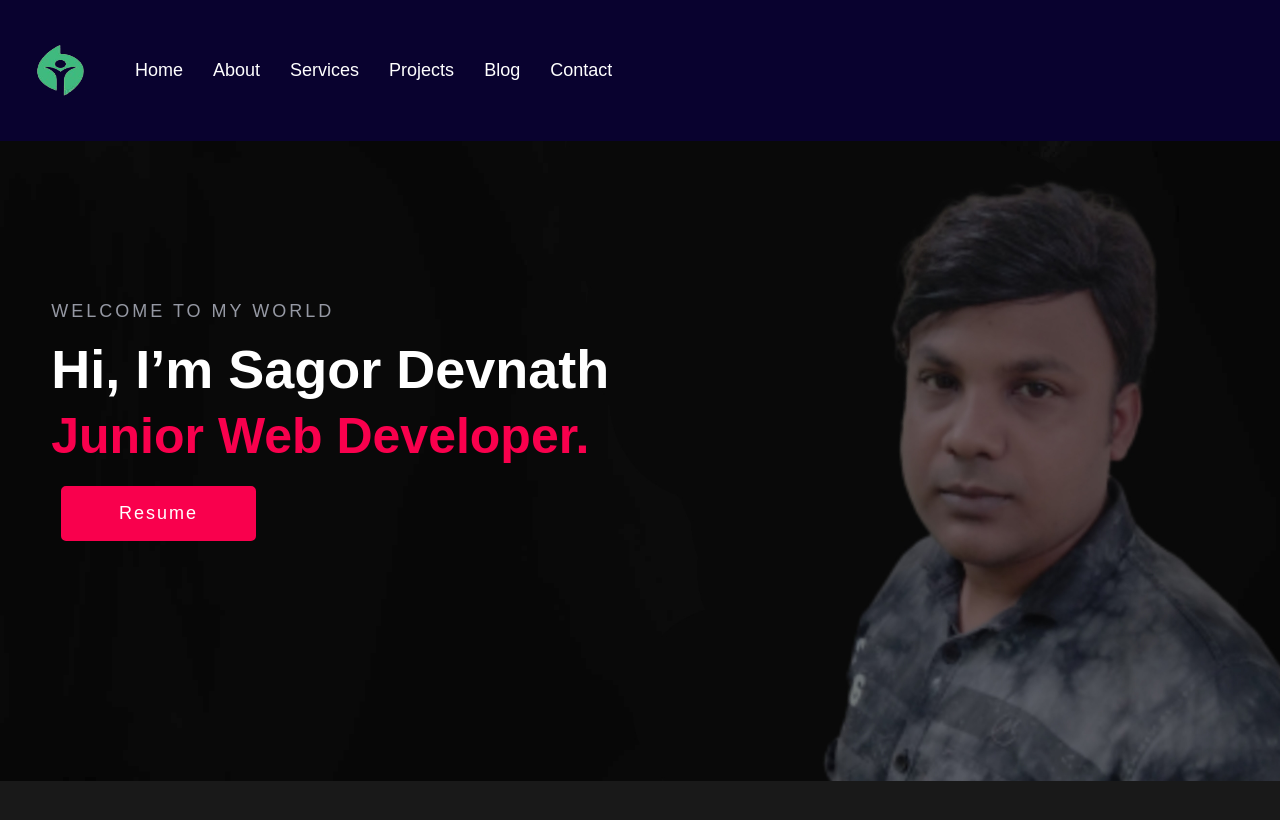
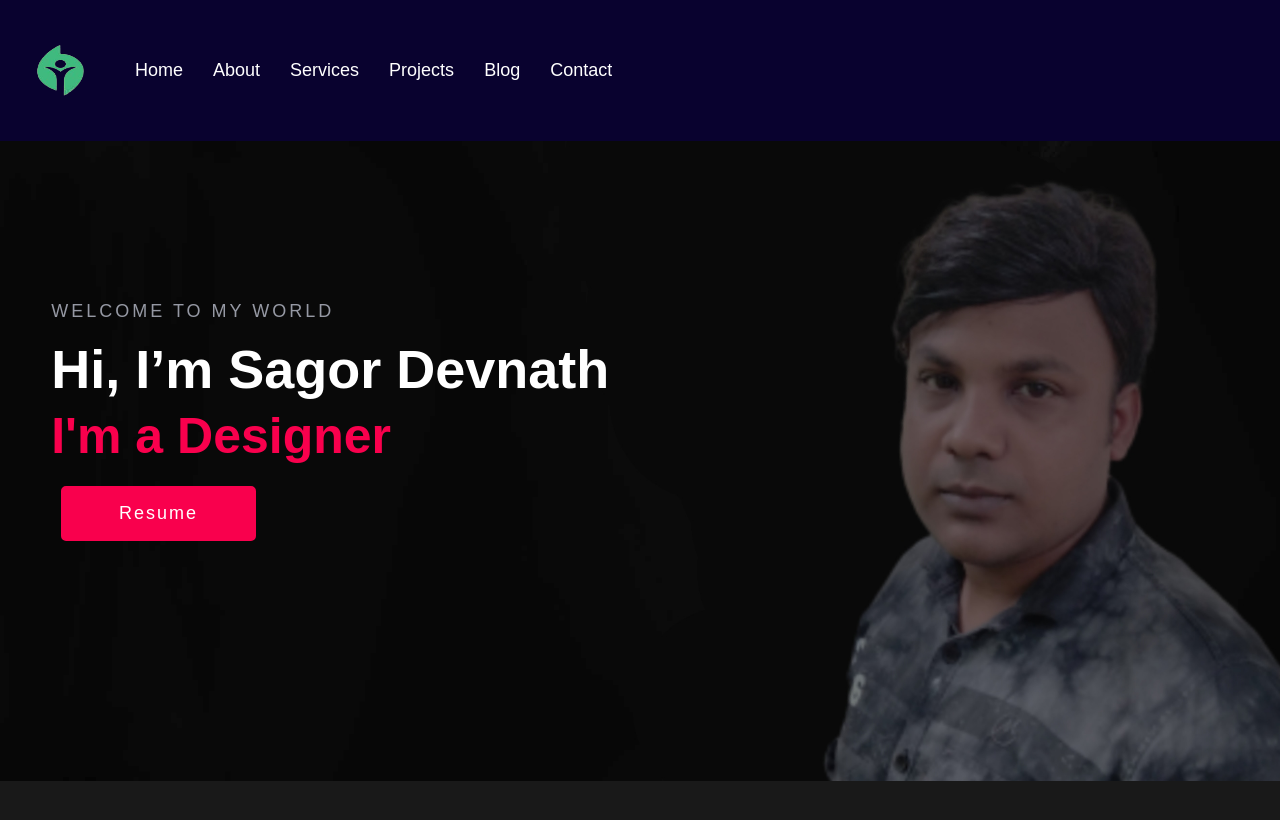
Before and after one commit to sagordevnath/sagor-portfolio, a React (Create React App) app: page / in a window 1280 px wide. Shown: the top 820 px of the page. Built offline with nearby package versions, Linux system fonts and the light colour scheme.

Commit message:
text typical add

```diff
--- a/package.json
+++ b/package.json
@@ -8,12 +8,14 @@
     "@testing-library/react": "^13.3.0",
     "@testing-library/user-event": "^13.5.0",
     "aos": "^3.0.0-beta.6",
+    "firebase": "^9.8.3",
     "react": "^18.1.0",
     "react-dom": "^18.1.0",
     "react-icons": "^4.4.0",
     "react-router-dom": "^6.3.0",
     "react-scripts": "5.0.1",
     "react-toastify": "^9.0.4",
+    "react-typical": "^0.1.3",
     "web-vitals": "^2.1.4"
   },
   "scripts": {
--- a/src/Home.js
+++ b/src/Home.js
@@ -6,6 +6,7 @@ import Services from "./Services";
 import About from "./About";
 import Projects from './Projects';
 import Contact from "./Contact";
+import Typical from 'react-typical'
 
 function Home() {
   // fixed Header
@@ -24,7 +25,20 @@ function Home() {
             <div className="home__meta">
               <h1 data-aos="fade-up-left" data-aos="fade-in" className="home__text pz__10">WELCOME TO MY WORLD</h1>
               <h2 data-aos="fade-right" className="home__text pz__10">Hi, I’m Sagor Devnath</h2>
-              <h3 data-aos="fade-right" className="home__text sweet pz__10">Junior Web Developer.</h3>
+              <h3 data-aos="fade-right" className="home__text sweet pz__10">I'm a{' '}
+              <Typical
+              loop={Infinity}
+              wrapper='b'
+              steps={[
+                'Programmer',
+                1500,
+                'Developer',
+                1500,
+                'Designer',
+                1500,
+            ]}
+              />
+              </h3>
               <div data-aos="flip-right" className="about__button d__flex align__items__center">
               <a href={resume} target="_blank" download>
                   <button className="about btn pointer">Resume</button>
```
Also changed, not shown: 1 other file (tests, documents, lock files or other folders).
